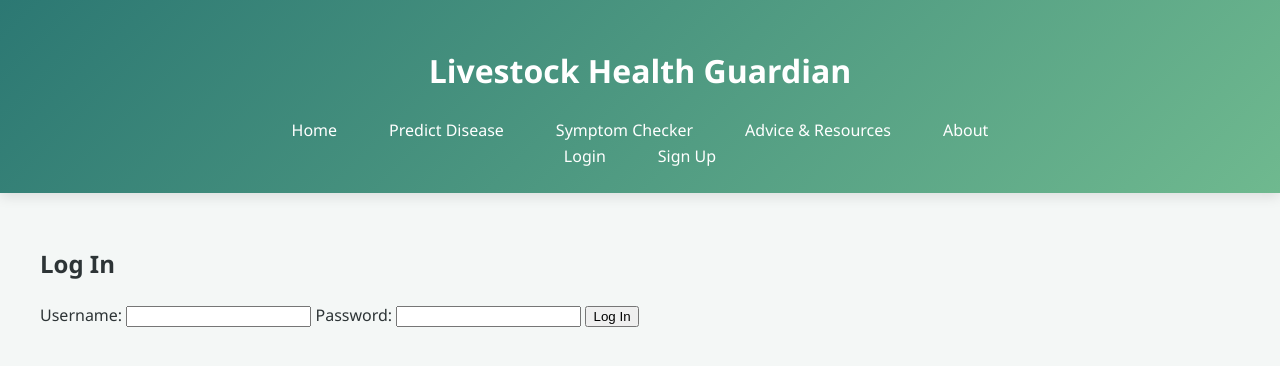
After one commit to YrHoup/livestock-disease-management, a Flask app: page /login in a window 1280 px wide. The commit adds this page. Shown: the top 366 px of the page. Run offline with Flask 3, Linux system fonts and the light colour scheme.

Commit message:
updated login, error handling

```diff
--- a/app.py
+++ b/app.py
@@ -1,10 +1,17 @@
-from flask import Flask, render_template, request
+import json
+import sqlite3
+
+import numpy as np
 import pandas as pd
-import numpy as np
 import xgboost as xgb
-import os
+from flask import Flask, render_template, request, redirect, session, flash
 
+from rsa import generate_rsa_keys, rsa_encrypt
+
+public_key, private_key = generate_rsa_keys()
 app = Flask(__name__, static_folder='static', static_url_path='/static')
+DATABASE = 'users.db'
+app.secret_key = 'your-very-secret-key'
 
 # Load the XGBoost model
 model = xgb.XGBClassifier()
@@ -20,6 +27,28 @@ disease_advice = {
     1: "The animal may have a serious condition. Isolate it and consult a veterinarian immediately.",
     0: "The animal appears healthy, but continue monitoring for any changes in behavior or symptoms."
 }
+
+
+def get_db():
+    """Connect to the SQLite database."""
+    conn = sqlite3.connect(DATABASE)
+    conn.row_factory = sqlite3.Row  # Allows us to access rows as dictionaries
+    return conn
+
+
+def init_db():
+    """Initialize the database with a user table."""
+    with get_db() as conn:
+        conn.execute("""
+            CREATE TABLE IF NOT EXISTS users (
+                id INTEGER PRIMARY KEY AUTOINCREMENT,
+                username TEXT UNIQUE NOT NULL,
+                password TEXT NOT NULL
+            )
+        """)
+
+
+init_db()
 
 
 @app.route('/')
@@ -82,5 +111,70 @@ def about():
     return render_template('about.html')
 
 
+@app.route('/signup', methods=['GET', 'POST'])
+def signup():
+    if request.method == 'POST':
+        username = request.form['username']
+        password = request.form['password']
+
+        if not username or not password:
+            flash('Both username and password are required!', 'danger')
+            return redirect('/signup')
+
+        # Check if the username already exists
+        conn = get_db()
+        cursor = conn.cursor()
+        cursor.execute("SELECT * FROM users WHERE username = ?", (username,))
+        existing_user = cursor.fetchone()
+
+        if existing_user:
+            flash('Username already taken. Please choose another one.', 'danger')
+            return redirect('/signup')
+
+        encrypted_password = json.dumps(rsa_encrypt(public_key, password))
+
+        print(encrypted_password)
+        # Insert the new user into the database
+        cursor.execute("INSERT INTO users (username, password) VALUES (?, ?)", (username, encrypted_password))
+        conn.commit()
+        flash('User successfully registered!', 'success')
+        session['username'] = username
+        flash('User successfully registered and logged in!', 'success')
+        return redirect('/')
+
+    return render_template('signup.html')
+
+
+@app.route('/login', methods=['GET', 'POST'])
+def login():
+    if request.method == 'POST':
+        username = request.form['username']
+        password = request.form['password']
+
+        conn = get_db()
+        cursor = conn.cursor()
+        cursor.execute("SELECT * FROM users WHERE username = ?", (username,))
+        user = cursor.fetchone()
+
+        if not user:
+            flash('User not found. Please try again.', 'danger')
+        else:
+            encrypted_password = json.dumps(rsa_encrypt(public_key, password))
+            if user['password'] == encrypted_password:
+                session['username'] = username
+                flash('Login successful!', 'success')
+                return redirect('/')
+            else:
+                flash('Incorrect password. Please try again.', 'danger')
+
+    return render_template('login.html')
+
+
+@app.route('/logout')
+def logout():
+    session.pop('username', None)
+    return redirect('/')
+
+
 if __name__ == '__main__':
     app.run(debug=True)
--- a/templates/base.html
+++ b/templates/base.html
@@ -14,11 +14,31 @@
             <li><a href="/">Home</a></li>
             <li><a href="/predict">Predict Disease</a></li>
             <li><a href="/symptom_checker">Symptom Checker</a></li>
+            <li><a href="/advice">Advice & Resources</a></li>
             <li><a href="/about">About</a></li>
+        </ul>
+        <ul class="auth">
+            {% if session.get('username') %}
+                <li>Welcome, {{ session['username'] }}!</li>
+                <li><a href="/logout">Logout</a></li>
+            {% else %}
+                <li><a href="/login">Login</a></li>
+                <li><a href="/signup">Sign Up</a></li>
+            {% endif %}
         </ul>
     </nav>
 </header>
+
 <main>
+    {% with messages = get_flashed_messages(with_categories=true) %}
+        {% if messages %}
+            <ul class="flashes">
+                {% for category, message in messages %}
+                    <li class="flash {{ category }}">{{ message }}</li>
+                {% endfor %}
+            </ul>
+        {% endif %}
+    {% endwith %}
     {% block content %}{% endblock %}
 </main>
 
--- /dev/null
+++ b/templates/login.html
@@ -0,0 +1,11 @@
+{% extends "base.html" %}
+{% block content %}
+<h2>Log In</h2>
+<form method="POST" action="/login">
+    <label for="username">Username:</label>
+    <input type="text" id="username" name="username" required>
+    <label for="password">Password:</label>
+    <input type="password" id="password" name="password" required>
+    <button type="submit">Log In</button>
+</form>
+{% endblock %}
```
Also changed, not shown: rsa.py (added, +79 -0 lines), templates/signup.html (added, +11 -0 lines), users.db (added). Lines whose indentation alone changed are shown as unchanged.
